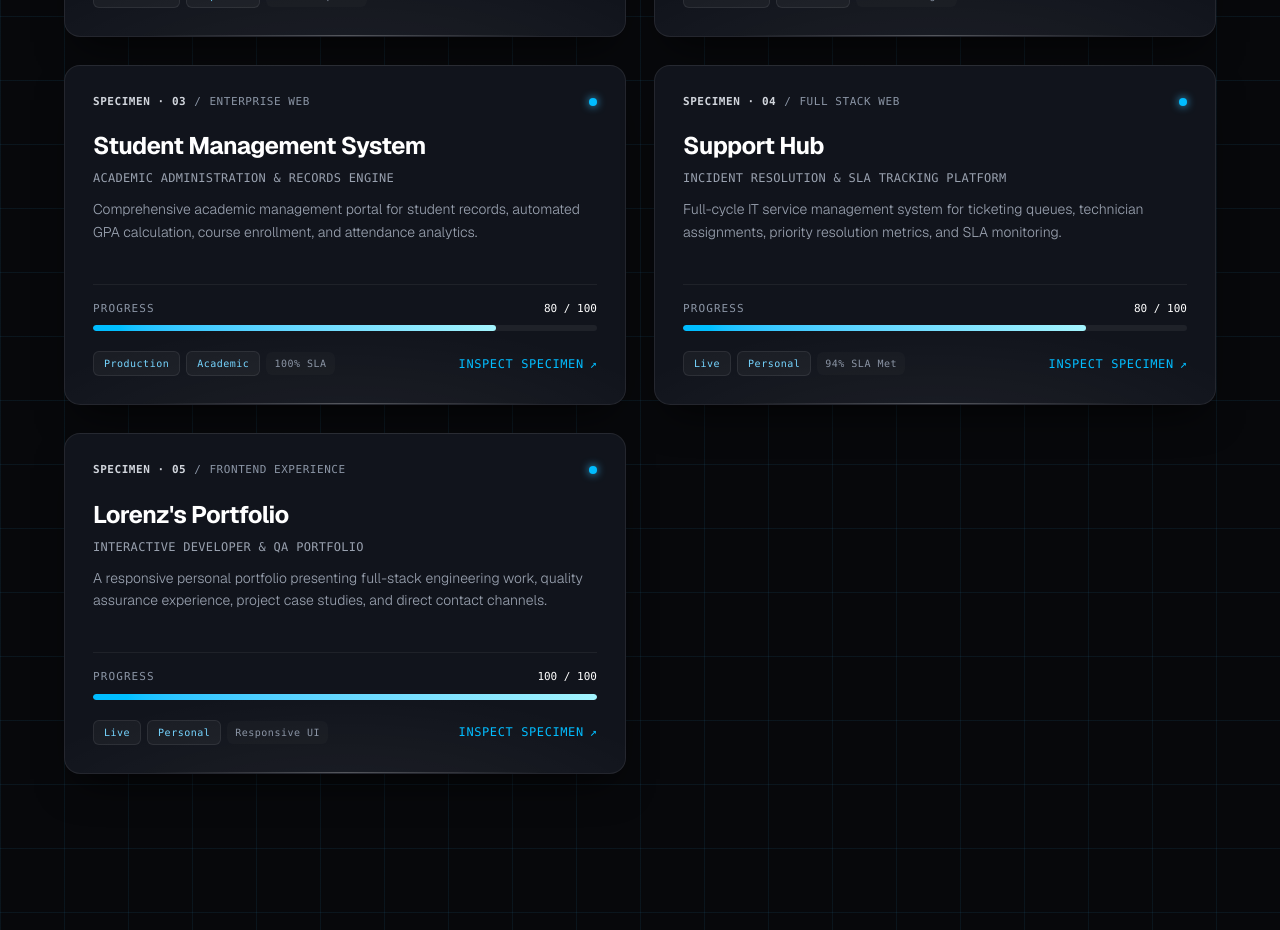
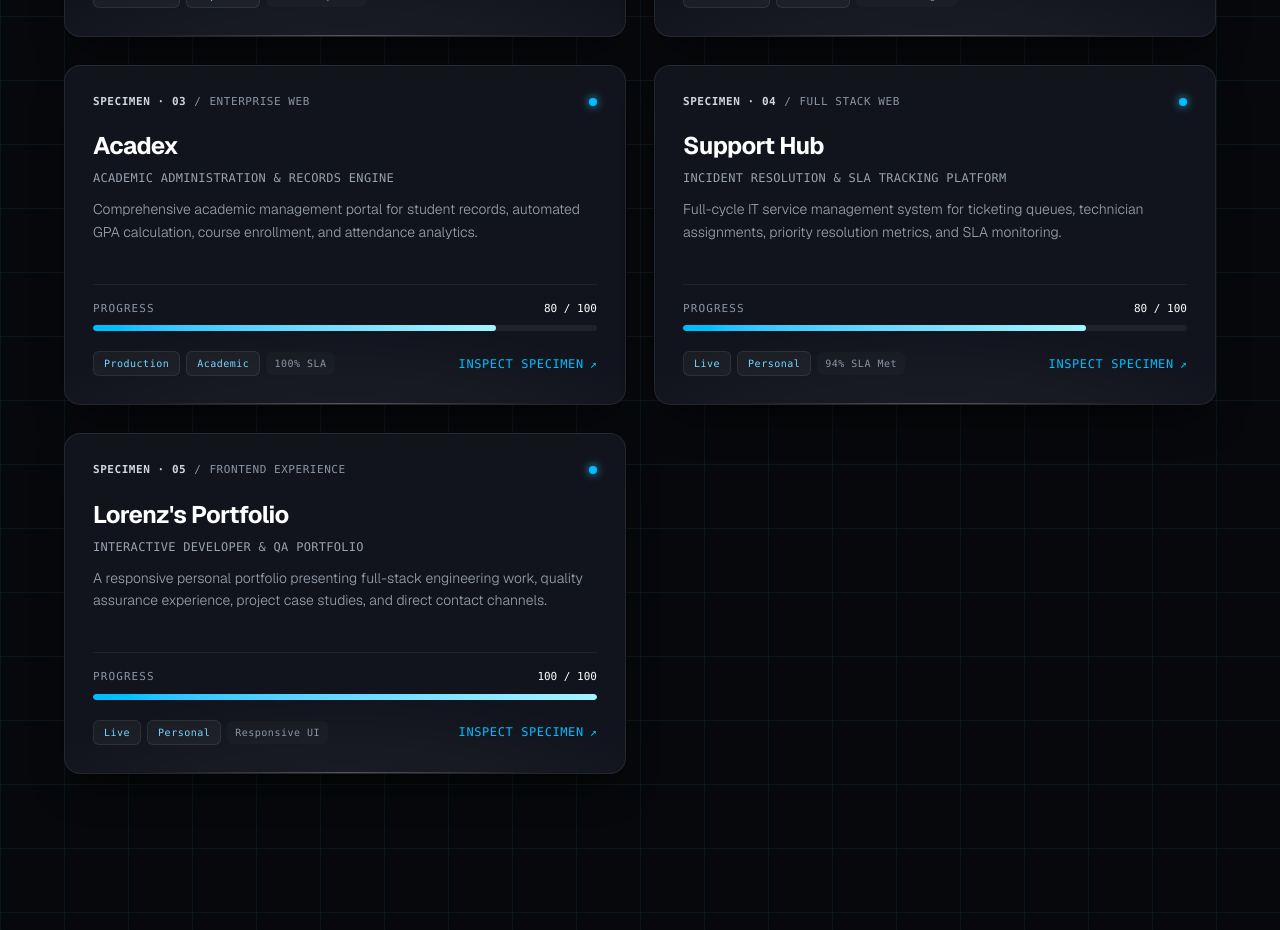
Before and after one commit to LorenzTaganas/Portfolio, a Next.js app: page / in a window 1280 px wide. Shown: the part 2800-3730 px from the top of the page. Built offline with nearby package versions, Linux system fonts and the light colour scheme.

Commit message:
feat: rename project to Acadex and update associated image

```diff
--- a/components/Projects.tsx
+++ b/components/Projects.tsx
@@ -77,7 +77,7 @@ const Projects = () => {
     {
       id: 'student-mgmt',
       specimenNumber: 'SPECIMEN · 03',
-      title: 'Student Management System',
+      title: 'Acadex',
       subtitle: 'Academic Administration & Records Engine',
       category: 'ENTERPRISE WEB',
       description:
@@ -86,7 +86,7 @@ const Projects = () => {
         'A mission-critical enterprise web platform tailored for university administration. It centralizes student dossiers, tracks semester-by-semester GPA trends with interactive charts, handles course enrollment workflows, and provides automated exportable grade reports.',
       tech: ['Python', 'Django', 'SQLite', 'Chart.js', 'Bootstrap'],
       github: 'https://github.com/LorenzTaganas/StudentManagementSystem',
-      image: '/projects/student_management.jpg',
+      image: '/projects/acadex.png',
       progress: 80,
       status: 'Production',
       purpose: 'Academic',
```
Also changed, not shown: public/projects/acadex.png (added).
